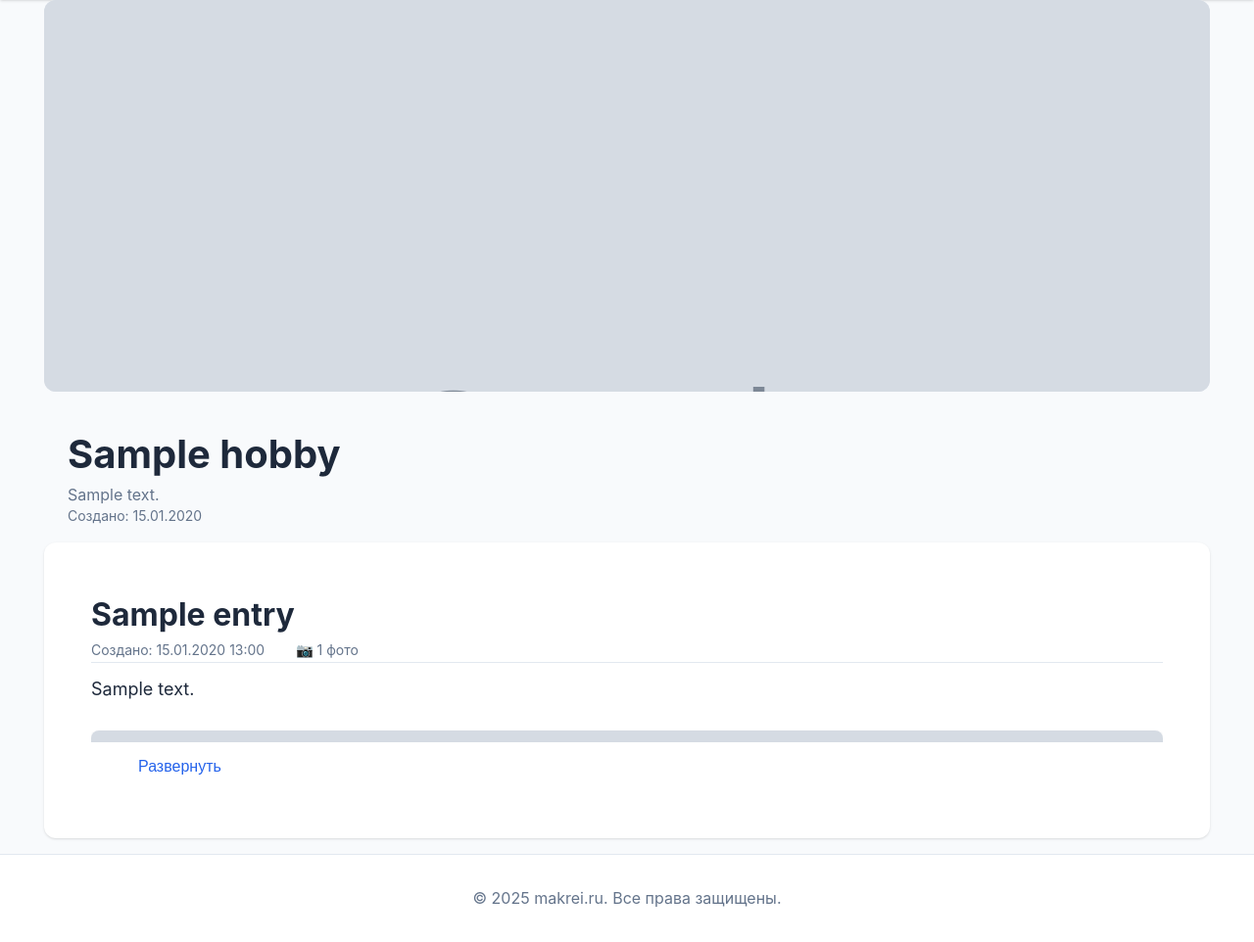
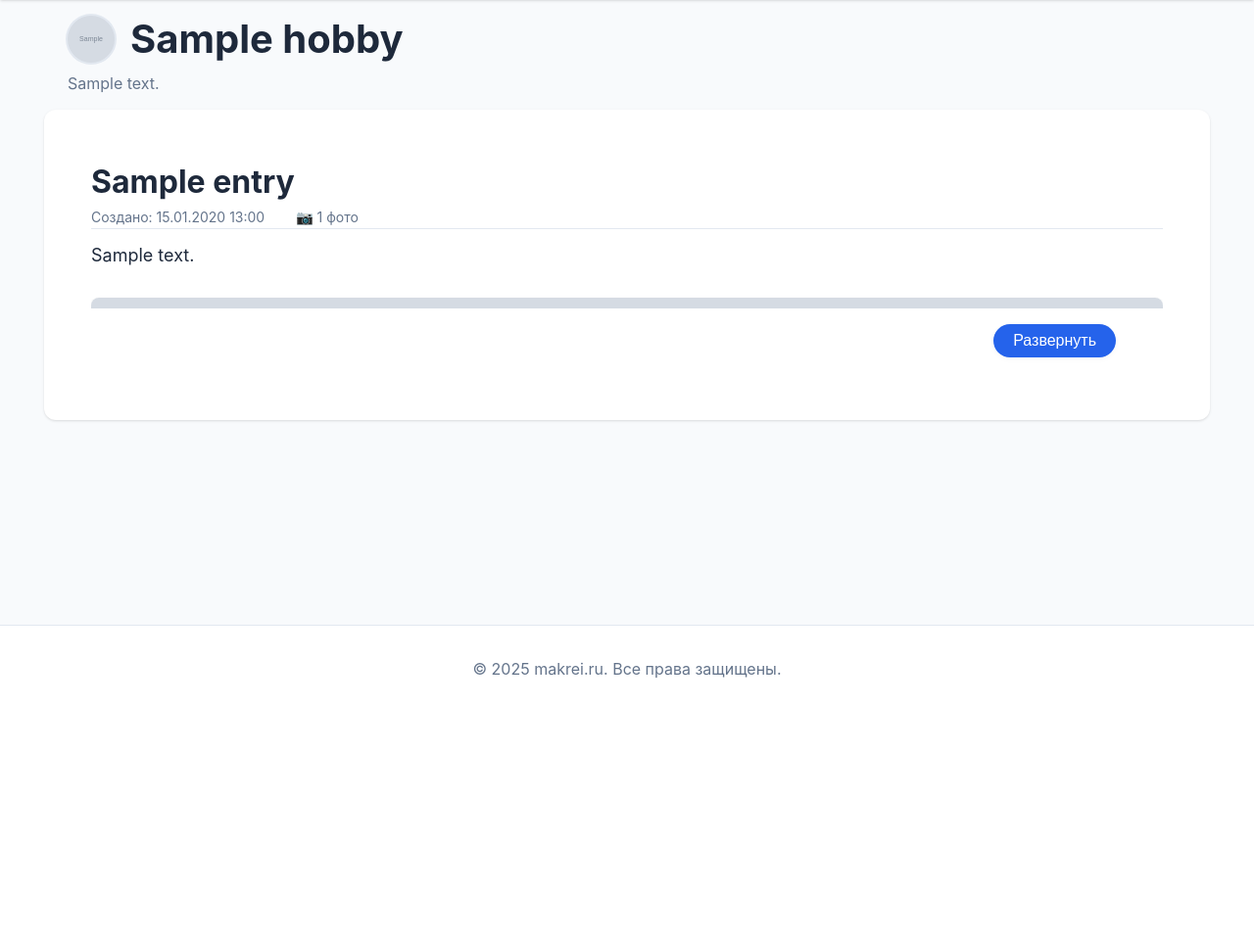
Before and after one commit to makreevds/makrei_online, a Django app: a page that uses templates/hobbies/hobby_detail.html in a window 1280 px wide. Shown: the part 71-1033 px from the top of the page at 98% size. After the commit the page ends 763 px from the top, so only its background shows below. Run offline with Django 5.2, Linux system fonts and the light colour scheme; tables that the repository leaves empty hold one stand-in row (values such as "Sample post"); grey boxes marked "Sample" are stand-in pictures.

Commit message:
Refactor entry content handling and enhance styling for hobby details
- Updated JavaScript to improve the way toggle buttons are linked to entry content, ensuring better functionality.
- Modified CSS to enhance layout and styling for hobby-related components, including headers and buttons.
- Adjusted HTML structure in templates to incorporate new styles and improve the display of hobby details and lists.

```diff
--- a/static/entries.js
+++ b/static/entries.js
@@ -18,7 +18,7 @@ function collapseSection(element) {
 
 function initHeights() {
     document.querySelectorAll('.entry-content').forEach((content) => {
-        const toggleBtn = content.nextElementSibling;
+        const toggleBtn = content.parentElement.querySelector('.toggle-btn');
         const collapsedHeight = getCollapsedHeightPx(content);
 
         // Сначала применяем collapsed, чтобы блок был свернут
@@ -56,7 +56,7 @@ function initHeights() {
 
 function handleResize() {
     document.querySelectorAll('.entry-content').forEach((content) => {
-        const toggleBtn = content.nextElementSibling;
+        const toggleBtn = content.parentElement.querySelector('.toggle-btn');
         const collapsedHeight = getCollapsedHeightPx(content);
 
         // Временно убираем ограничения для проверки
@@ -95,7 +95,7 @@ window.addEventListener('DOMContentLoaded', () => {
 
     document.querySelectorAll('.toggle-btn').forEach((button) => {
         button.addEventListener('click', () => {
-            const postContent = button.previousElementSibling;
+            const postContent = button.closest('.entry-content-wrapper').querySelector('.entry-content');
             const isCollapsed = postContent.classList.contains('collapsed');
 
             if (isCollapsed) {
--- a/static/style.css
+++ b/static/style.css
@@ -217,33 +236,37 @@ h3 {
 }
 
 /* Детальная страница проекта */
-.hobby-image-large {
-    width: 100%;
-    max-height: 400px;
-    overflow: hidden;
-    border-radius: 0.75rem;
-    margin-bottom: 2rem;
-    background-color: var(--border-color);
-}
 
-.hobby-image-large img {
-    width: 100%;
-    height: 100%;
-    object-fit: cover;
+.hobby-detail-header {
+    padding: 0 1.5rem 0 1.5rem;
 }
 
 .hobby-header-content {
-    padding:0 1.5rem 0 1.5rem;
+    display: flex;
+    align-items: center;
+    gap: 1rem;
 }
 
+.project-avatar {
+    width: 3rem;
+    height: 3rem;
+    border-radius: 50%;
+    object-fit: cover;
+    flex-shrink: 0;
+    box-shadow: 0 0 0 2px var(--border-color);
+    background: var(--border-color);
+}
 .hobby-header-content h1 {
-    margin-bottom: 0rem;
+    margin-bottom: 0;
+    line-height: 1;
+    font-size: 2.5rem;
 }
 
 .hobby-description-full {
     font-size: 1rem;
     color: var(--text-light);
     margin-bottom: 0rem;
+    margin-top: 0.75rem;
     line-height: 1.2;
 }
 
@@ -812,3 +863,33 @@ footer {
         width: 100%;
     }
 }
+
+.expand-btn-container {
+    display: flex;
+    justify-content: flex-end;
+    margin-top: 0.5rem;
+}
+
+.btn-expand-entry.toggle-btn {
+    background: var(--primary-color);
+    color: #fff;
+    border: none;
+    border-radius: 2rem;
+    padding: 0.5rem 1.25rem;
+    font-size: 1rem;
+    font-weight: 500;
+    cursor: pointer;
+    box-shadow: 0 2px 6px rgba(0,0,0,.03);
+    transition: background 0.2s, color 0.2s, box-shadow 0.2s;
+    text-decoration: none;
+    outline: none;
+    display: inline-block;
+}
+
+.btn-expand-entry.toggle-btn:hover,
+.btn-expand-entry.toggle-btn:focus {
+    background: var(--primary-color-dark, #2c2480);
+    color: #fff;
+    box-shadow: 0 4px 14px 0 rgba(44,36,128,.07);
+    text-decoration: none;
+}
--- a/templates/hobbies/hobby_detail.html
+++ b/templates/hobbies/hobby_detail.html
@@ -5,23 +5,15 @@
 
 {% block content %}
 <div class="hobby-detail-header">
+    <div class="hobby-header-content">
         {% if hobby.image %}
-    <div class="hobby-image-large">
-        <img src="{{ hobby.image.url }}" alt="{{ hobby.title }}">
+        <img src="{{ hobby.image.url }}" alt="{{ hobby.title }}" class="project-avatar">
+        {% endif %}
+        <h1>{{ hobby.title }}</h1>
     </div>
-    {% endif %}
-    <div class="hobby-header-content">
-        <h1>{{ hobby.title }}</h1>
     {% if hobby.description %}
     <p class="hobby-description-full">{{ hobby.description }}</p>
     {% endif %}
-        <div class="hobby-meta-large">
-            <span>Создано: {{ hobby.created_at|date:"d.m.Y" }}</span>
-            {% if hobby.updated_at != hobby.created_at %}
-            <span>Обновлено: {{ hobby.updated_at|date:"d.m.Y" }}</span>
-            {% endif %}
-        </div>
-    </div>
 </div>
 
 {% if entries %}
@@ -49,9 +41,11 @@
             <div class="entry-content collapsed">
                 {% render_content_with_images entry.content entry.images.all %}
             </div>
+            <div class="expand-btn-container">
                 <button type="button" class="btn-expand-entry toggle-btn" style="display: none;">
                     Развернуть
                 </button>
+            </div>
         </div>
     </article>
     {% endfor %}
```
Also changed, not shown: other parts of static/style.css (+49 -2 lines), templates/hobbies/hobby_list.html (+6 -6 lines), media/hobbies/icons8-django-480.png (added). Lines whose indentation alone changed are shown as unchanged.
